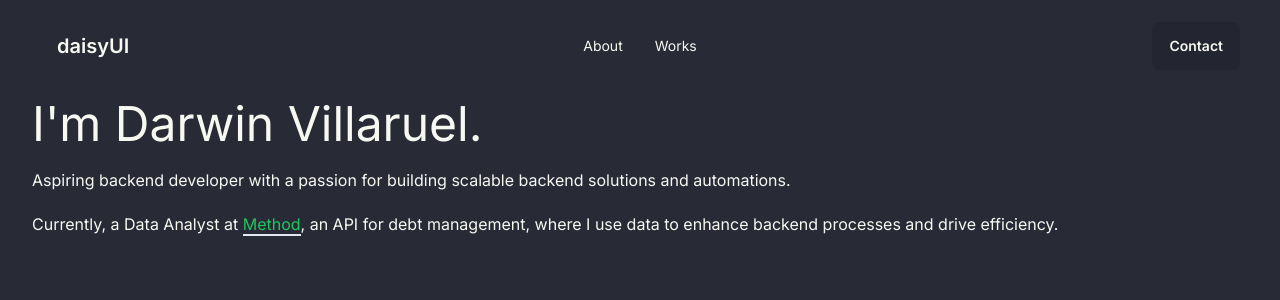
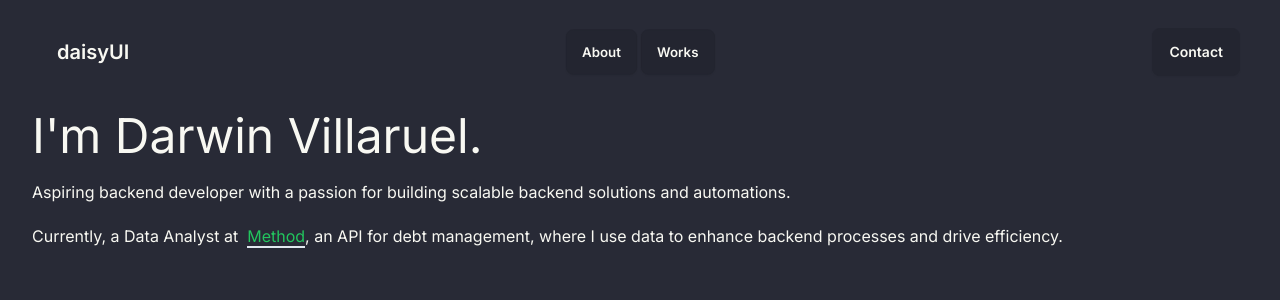
Before and after one commit to darwinvillaruel/darwin, a Next.js app: page / in a window 1280 px wide. Shown: the top 300 px of the page. Built offline with nearby package versions, Linux system fonts and the light colour scheme.

Commit message:
feat: add about section modal

```diff
--- /dev/null
+++ b/src/components/About.tsx
@@ -0,0 +1,27 @@
+"use client";
+
+export default function About() {
+  return (
+    <>
+      <button
+        className="btn"
+        onClick={() => document.getElementById("about_modal").showModal()}>
+        About
+      </button>
+      <dialog
+        id="about_modal"
+        className="modal">
+        <div className="modal-box">
+          <h3 className="font-bold text-lg">Hello!</h3>
+          <p className="py-4">Press ESC key or click the button below to close</p>
+          <div className="modal-action">
+            <form method="dialog">
+              {/* if there is a button in form, it will close the modal */}
+              <button className="btn">Close</button>
+            </form>
+          </div>
+        </div>
+      </dialog>
+    </>
+  );
+}
--- a/src/components/Hero.tsx
+++ b/src/components/Hero.tsx
@@ -4,7 +4,7 @@
       <h1 className="text-5xl">I'm Darwin Villaruel.</h1>
       <p>Aspiring backend developer with a passion for building scalable backend solutions and automations. </p>
       <p>
-        Currently, a Data Analyst at&nbsp;
+        Currently, a Data Analyst at &nbsp;
         <a
           className="border-b-2 text-green-500"
           href="https://methodfi.com">
--- a/src/components/Navbar.tsx
+++ b/src/components/Navbar.tsx
@@ -1,3 +1,5 @@
+import About from "./About";
+
 export default function Navbar() {
   return (
     <nav>
@@ -24,12 +26,16 @@
             </div>
             <ul
               tabIndex={0}
-              className="z-[1] bg-base-100 shadow mt-3 p-2 rounded-box w-52 dropdown-content menu menu-sm">
+              className="z-[1] gap-2 grid bg-base-100 shadow mt-3 p-2 rounded-box w-52 dropdown-content menu menu-sm">
               <li>
-                <a>About</a>
+                <About />
               </li>
               <li>
-                <a href="">Works</a>
+                <button
+                  id="works"
+                  className="btn">
+                  Works
+                </button>
               </li>
             </ul>
           </div>
@@ -38,10 +44,14 @@
         <div className="lg:flex hidden navbar-center">
           <ul className="px-1 menu menu-horizontal">
             <li>
-              <a>About</a>
+              <About />
             </li>
             <li>
-              <a href="">Works</a>
+              <button
+                id="works"
+                className="btn">
+                Works
+              </button>
             </li>
           </ul>
         </div>
--- a/src/lib/utils.ts
+++ b/src/lib/utils.ts
@@ -1,6 +1,6 @@
-import { type ClassValue, clsx } from "clsx"
-import { twMerge } from "tailwind-merge"
+import { type ClassValue, clsx } from "clsx";
+import { twMerge } from "tailwind-merge";
 
 export function cn(...inputs: ClassValue[]) {
-  return twMerge(clsx(inputs))
+  return twMerge(clsx(inputs));
 }
```
